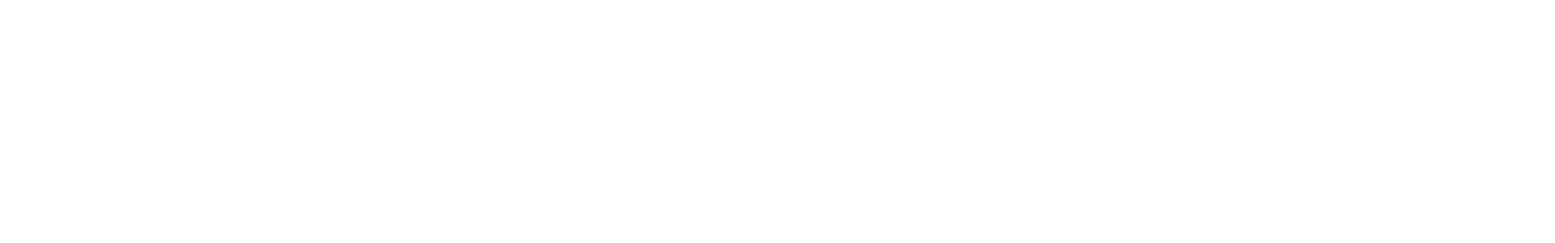
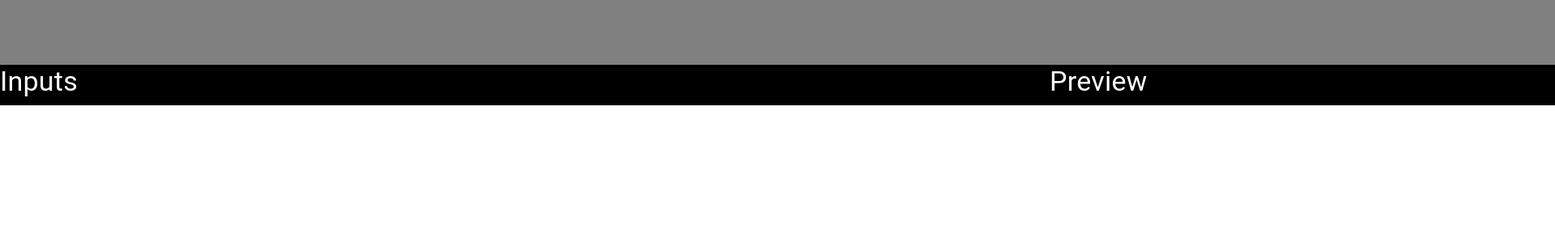
Before and after one commit to iubaldo/CS-422-Course-Project, a React (Create React App) app: page /step1 in a window 1280 px wide. Shown: the top 300 px of the page at 81% size, 1920 px wide, since content can reach past the window. Built offline with nearby package versions, Linux system fonts and the light colour scheme.

Commit message:
Added Header from Header.jsx

```diff
--- a/src/Components/Header.jsx
+++ b/src/Components/Header.jsx
@@ -5,7 +5,7 @@
 class Header extends Component {
     render() {
     	return(
-      	<Box sx={{width: 5000, height: 50, backgroundColor: 'black'}}></Box>
+      	<Box sx={{width: 5000, height: 80, backgroundColor: 'Grey'}}></Box>
       );
       }
     }
--- a/src/Pages/Manualadjustments.jsx
+++ b/src/Pages/Manualadjustments.jsx
@@ -4,15 +4,22 @@
 import Paper from '@mui/material/Paper';
 import Typography from '@mui/material/Typography'
 
+import Header from "../Components/Header";
+
+
 class ManualAdjust extends Component {
     render() {
     	return(
-				<Stack direction = "row" justify = "Center" alignItems = "center" spacing = {24} >
+			<Stack spacing = {0}>
+				<Header></Header>
 
-							<Typography color="white" variant="h4">Inputs</Typography>
-							<Typography color="white" variant="h4">Preview</Typography>
-
-					</Stack>
+				<Box sx={{width: 5000, height: 50, backgroundColor: 'black'}}>
+				<Stack direction = "row" justify = "Center" alignItems = "center" spacing = {150} >
+							<Typography color = "white" variant="h4">Inputs</Typography>
+							<Typography color = "white"  variant="h4">Preview</Typography>
+				</Stack>
+				</Box>
+			</Stack>
   );
 }
 }
```
